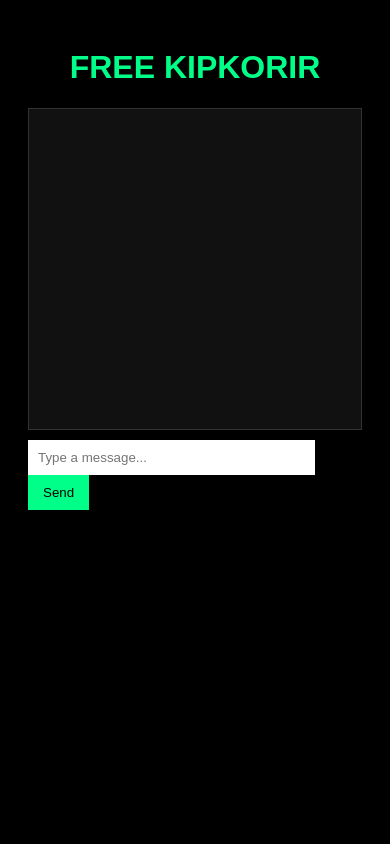
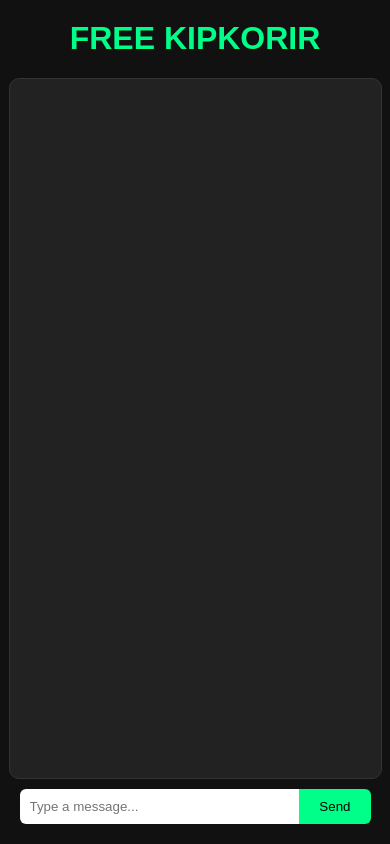
Before and after one commit to Lowkeyvix/brochat, a plain HTML site: page index.html in a window 390 px wide. Both pictures are taken after typing "Sample" into the empty fields and a click on the button "Send". Drawn offline with Linux system fonts and the light colour scheme; no server answers.

Commit message:
Added full chat with delete feature

```diff
--- a/index.html
+++ b/index.html
@@ -2,86 +2,150 @@
 <html lang="en">
 <head>
   <meta charset="UTF-8" />
-  <meta name="viewport" content="width=device-width, initial-scale=1.0" />
+  <meta name="viewport" content="width=device-width, initial-scale=1.0"/>
   <title>FREE KIPKORIR</title>
   <style>
     body {
-      background-color: #000;
+      margin: 0;
+      font-family: Arial, sans-serif;
+      background-color: #111;
       color: #fff;
-      font-family: Arial, sans-serif;
-      padding: 20px;
+      display: flex;
+      flex-direction: column;
+      align-items: center;
+      height: 100vh;
+      overflow: hidden;
     }
+
     h1 {
-      text-align: center;
+      margin-top: 20px;
       color: #00ff88;
     }
-    #chat-box {
-      background-color: #111;
+
+    #chat {
+      flex: 1;
+      width: 90%;
+      max-width: 600px;
+      overflow-y: auto;
+      background-color: #222;
       border: 1px solid #333;
+      border-radius: 10px;
       padding: 10px;
-      height: 300px;
-      overflow-y: auto;
       margin-bottom: 10px;
     }
-    #message-input {
-      width: 80%;
+
+    .message {
+      background-color: #333;
+      margin-bottom: 8px;
+      padding: 8px 12px;
+      border-radius: 6px;
+      display: flex;
+      justify-content: space-between;
+      align-items: center;
+    }
+
+    .deleteBtn {
+      background: none;
+      border: none;
+      color: red;
+      font-size: 1.2em;
+      cursor: pointer;
+      margin-left: 10px;
+    }
+
+    #inputArea {
+      display: flex;
+      width: 90%;
+      max-width: 600px;
+      margin-bottom: 20px;
+    }
+
+    #messageInput {
+      flex: 1;
       padding: 10px;
       border: none;
+      border-radius: 6px 0 0 6px;
       outline: none;
     }
-    #send-button {
-      padding: 10px 15px;
+
+    #sendBtn {
+      padding: 10px 20px;
+      border: none;
       background-color: #00ff88;
-      border: none;
       color: #000;
+      border-radius: 0 6px 6px 0;
       cursor: pointer;
+    }
+
+    @media (max-width: 600px) {
+      #chat {
+        height: 50vh;
+      }
     }
   </style>
 </head>
 <body>
   <h1>FREE KIPKORIR</h1>
-  <div id="chat-box"></div>
-  <input type="text" id="message-input" placeholder="Type a message..." />
-  <button id="send-button">Send</button>
+  <div id="chat"></div>
+  <div id="inputArea">
+    <input type="text" id="messageInput" placeholder="Type a message..." />
+    <button id="sendBtn">Send</button>
+  </div>
 
-  <!-- Firebase SDKs -->
+  <!-- Firebase + Chat Logic -->
   <script type="module">
-    import { initializeApp } from "https://www.gstatic.com/firebasejs/10.11.0/firebase-app.js";
-    import { getDatabase, ref, push, onChildAdded } from "https://www.gstatic.com/firebasejs/10.11.0/firebase-database.js";
+    import { initializeApp } from "https://www.gstatic.com/firebasejs/9.6.1/firebase-app.js";
+    import { getDatabase, ref, push, onChildAdded, remove } from "https://www.gstatic.com/firebasejs/9.6.1/firebase-database.js";
 
-    // Firebase config
     const firebaseConfig = {
       apiKey: "AIzaSyDtsskucTSH331K0U7DiY5qRcatZUdKVqA",
       authDomain: "brochat-9e496.firebaseapp.com",
       projectId: "brochat-9e496",
-      storageBucket: "brochat-9e496.firebasestorage.app",
+      storageBucket: "brochat-9e496.appspot.com",
       messagingSenderId: "416830868187",
       appId: "1:416830868187:web:c5b654b8c3a72cc3ae1afe",
-      measurementId: "G-XTQEP0QY0W",
-      databaseURL: "https://brochat-9e496-default-rtdb.firebaseio.com/"
+      measurementId: "G-XTQEP0QY0W"
     };
 
     const app = initializeApp(firebaseConfig);
     const db = getDatabase(app);
     const messagesRef = ref(db, "messages");
 
-    const chatBox = document.getElementById("chat-box");
-    const messageInput = document.getElementById("message-input");
-    const sendButton = document.getElementById("send-button");
+    const chatBox = document.getElementById("chat");
+    const input = document.getElementById("messageInput");
+    const sendBtn = document.getElementById("sendBtn");
 
-    sendButton.addEventListener("click", () => {
-      const message = messageInput.value.trim();
-      if (message !== "") {
-        push(messagesRef, { text: message });
-        messageInput.value = "";
+    // Send message
+    sendBtn.addEventListener("click", () => {
+      const text = input.value.trim();
+      if (text !== "") {
+        push(messagesRef, { text });
+        input.value = "";
       }
     });
 
+    // Display messages
     onChildAdded(messagesRef, (data) => {
-      const msg = document.createElement("p");
-      msg.textContent = data.val().text;
-      chatBox.appendChild(msg);
-      chatBox.scrollTop = chatBox.scrollHeight;
+      const message = data.val();
+      const key = data.key;
+
+      const msgDiv = document.createElement("div");
+      msgDiv.classList.add("message");
+      msgDiv.innerHTML = `
+        <span>${message.text}</span>
+        <button class="deleteBtn" data-id="${key}">🗑️</button>
+      `;
+      chatBox.appendChild(msgDiv);
+    });
+
+    // Delete message
+    chatBox.addEventListener("click", (e) => {
+      if (e.target.classList.contains("deleteBtn")) {
+        const id = e.target.getAttribute("data-id");
+        const messageRef = ref(db, `messages/${id}`);
+        remove(messageRef);
+        e.target.parentElement.remove();
+      }
     });
   </script>
 </body>
```
Also changed, not shown: style.css (+7 -0 lines).
